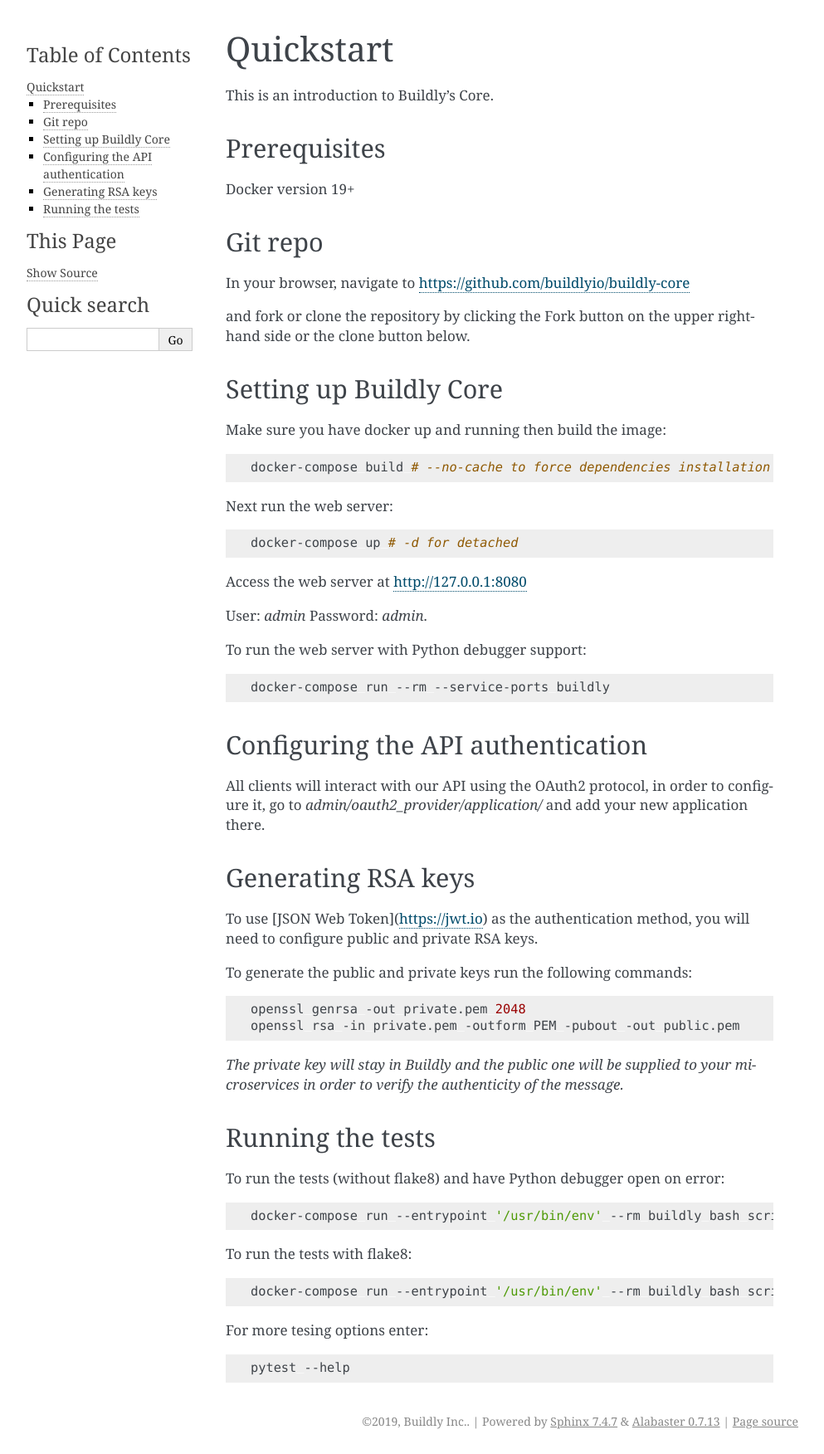
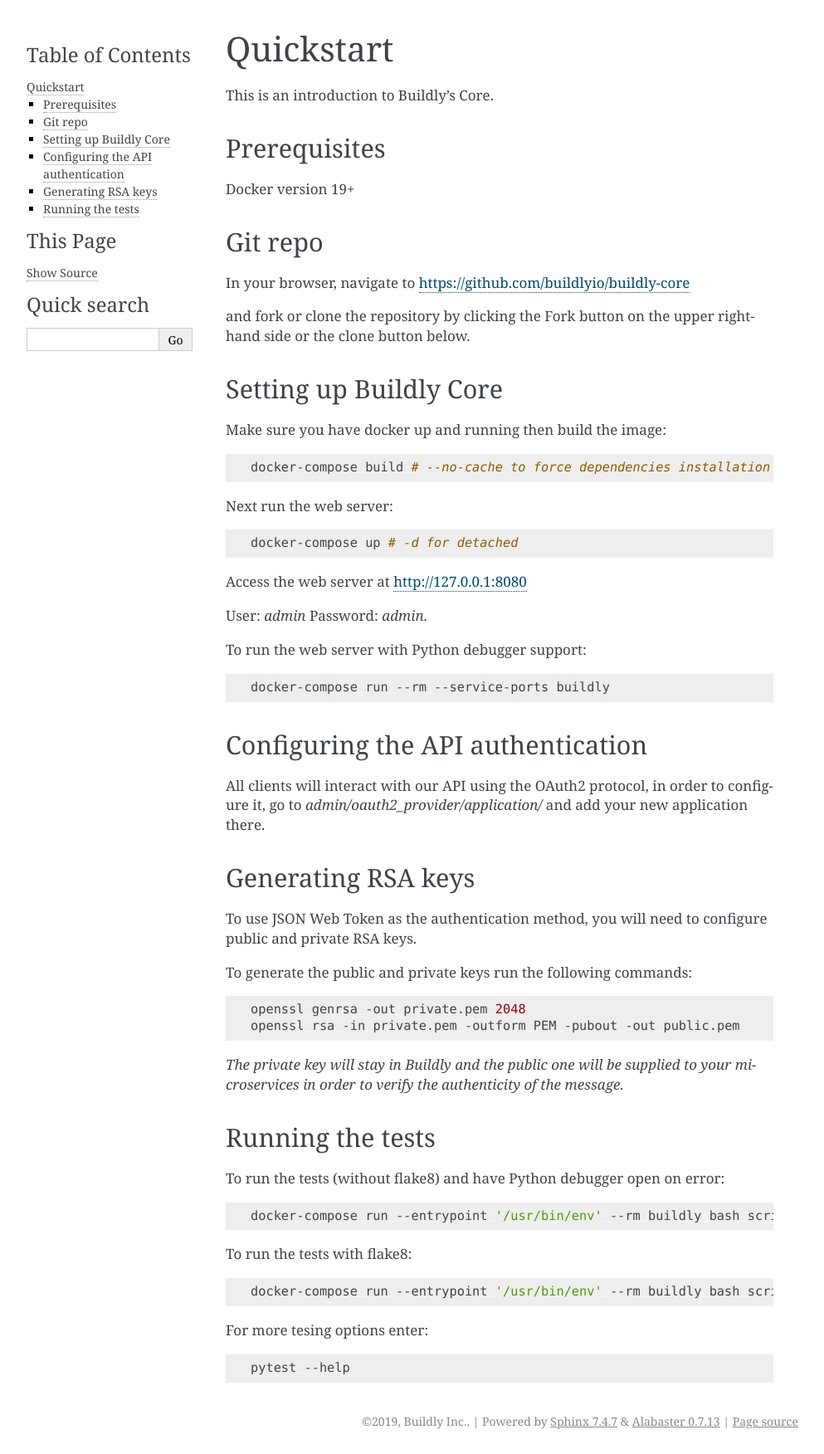
Before and after one commit to buildlyio/buildly-core, a Sphinx documentation site: the page built from docs/quickstart.rst, in a window 1280 px wide. Shown: the whole page at 83% size, without its empty margins (148-1141 px from the left). Built offline with Sphinx 7.4.7, drawn with Linux system fonts in a browser that asks for light colours; some of the changed lines change nothing that is shown.

Commit message:
fixed broken link

```diff
--- a/docs/quickstart.rst
+++ b/docs/quickstart.rst
@@ -51,7 +51,7 @@
 Generating RSA keys
 -------------------
 
-To use [JSON Web Token](https://jwt.io) as the authentication method, you will need to configure public and private RSA keys.
+To use JSON Web Token as the authentication method, you will need to configure public and private RSA keys.
 
 To generate the public and private keys run the following commands:
 
```
